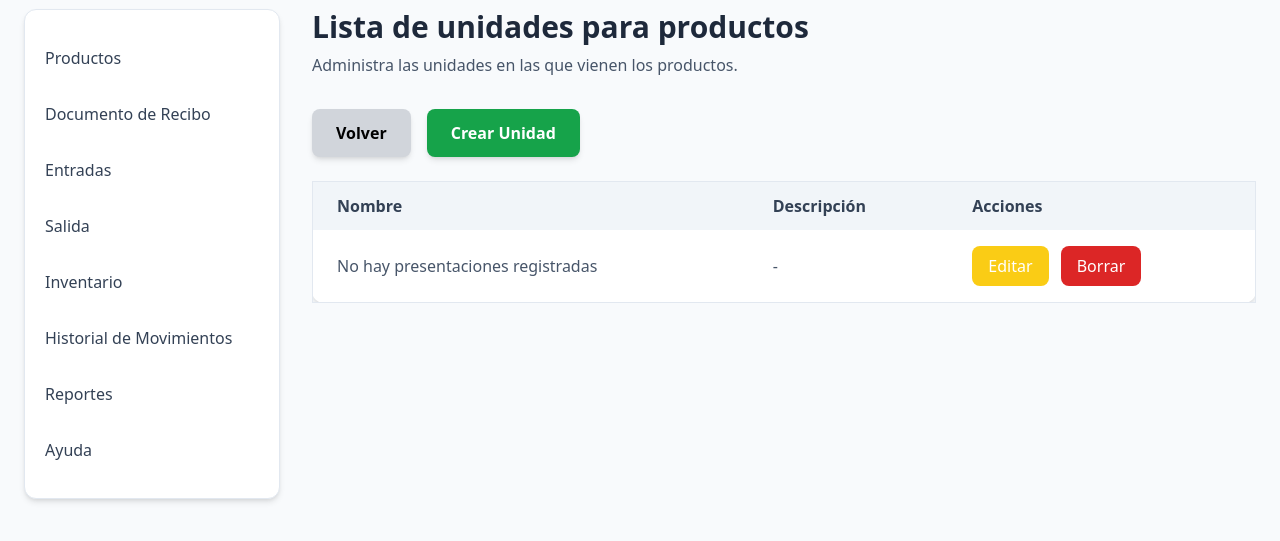
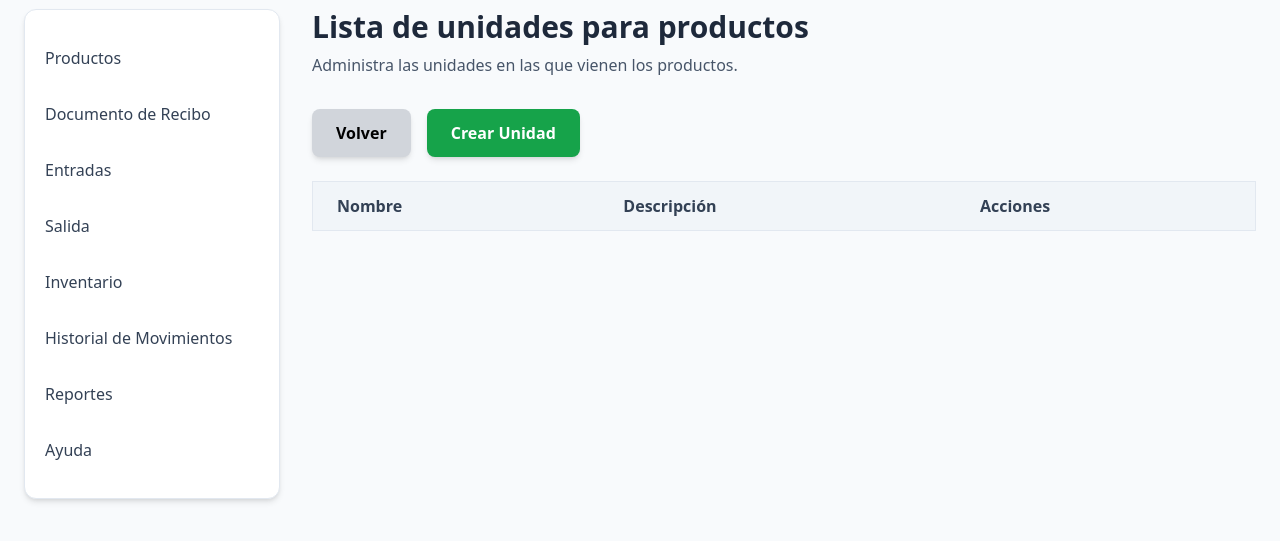
Before and after one commit to juansalgado12/wms, a Flask app: page /unidad/ in a window 1280 px wide. Shown: the part 135-676 px from the top of the page. Run offline with Flask 3, Linux system fonts and the light colour scheme; lists and menus that the app fills with data are empty; some libraries are stand-ins or nearby versions.

Commit message:
Se actualizaron las plantillas y la lógica en la gestión de unidades, incluyendo la visualización de unidades en la interfaz y la preparación para la creación de nuevas unidades.

```diff
--- a/wmsr/templates/productos/unidad/listaunidad.html
+++ b/wmsr/templates/productos/unidad/listaunidad.html
@@ -29,14 +29,16 @@
 		</thead>
 		<tbody>
 			<!-- Aquí se mostrarán las presentaciones creadas -->
+			<!-- {% for unidad in unidades %} -->
 			<tr>
-				<td class="px-6 py-4 text-slate-600">No hay presentaciones registradas</td>
-				<td class="px-6 py-4 text-slate-600">-</td>
+				<td class="px-6 py-4 text-slate-600">{{ unidad.nombre }}</td>
+				<td class="px-6 py-4 text-slate-600">{{ unidad.descripcion }}</td>
 				<td class="px-6 py-4">
 					<button class="px-4 py-2 bg-yellow-400 text-white rounded-lg font-medium hover:bg-yellow-500 transition-all mr-2" disabled>Editar</button>
 					<button class="px-4 py-2 bg-red-600 text-white rounded-lg font-medium hover:bg-red-800 transition-all" disabled>Borrar</button>
 				</td>
 			</tr>
+			<!-- {% endfor %} -->
 		</tbody>
 	</table>
 </div>
--- a/wmsr/unidad.py
+++ b/wmsr/unidad.py
@@ -1,13 +1,37 @@
-from flask import Blueprint, render_template
+from flask import Blueprint, render_template, redirect, flash, request, url_for
+
+#from .auth import login_required
+#from .models import Unidad cuando se implemente el modelo
+#from wmsr import db cuando se implemente la base de datos
 
 bp = Blueprint('unidad', __name__, url_prefix='/unidad')
 
 @bp.route('/')
 def lista_unidades():
-    return render_template('productos/unidad/listaunidad.html')
+    # unidades = Unidad.query.all() #cuando se implemente el modelo
+    return render_template('productos/unidad/listaunidad.html') #, unidades=unidades
 
-@bp.route('/crear')
+@bp.route('/crear', methods=('GET', 'POST'))
 def crear_unidad():
+    # if request.method == 'POST':
+    #     nombre = request.form.get('nombre')
+    #     descripcion = request.form.get('descripcion')
+    #     # Aquí se agregarían las validaciones y la lógica para guardar la unidad en la base de datos
+
+    #     unidad = Unidad(nombre, descripcion)
+
+    #     #validaciones
+    #     error = None
+    #     nombre_unidad = Unidad.query.filter_by(nombre=nombre).first()
+    #     if nombre_unidad == None:
+    #         #registrar en la base de datos
+    #         db.session.add(unidad)
+    #         db.session.commit()
+    #         flash('Unidad creada exitosamente.')
+    #         return redirect(url_for('unidad.lista_unidades'))
+    #     else:
+    #         error = 'La unidad ya existe.'
+    #     flash(error)
     return render_template('productos/unidad/crearunidad.html')
 
 @bp.route('/editar')
```
